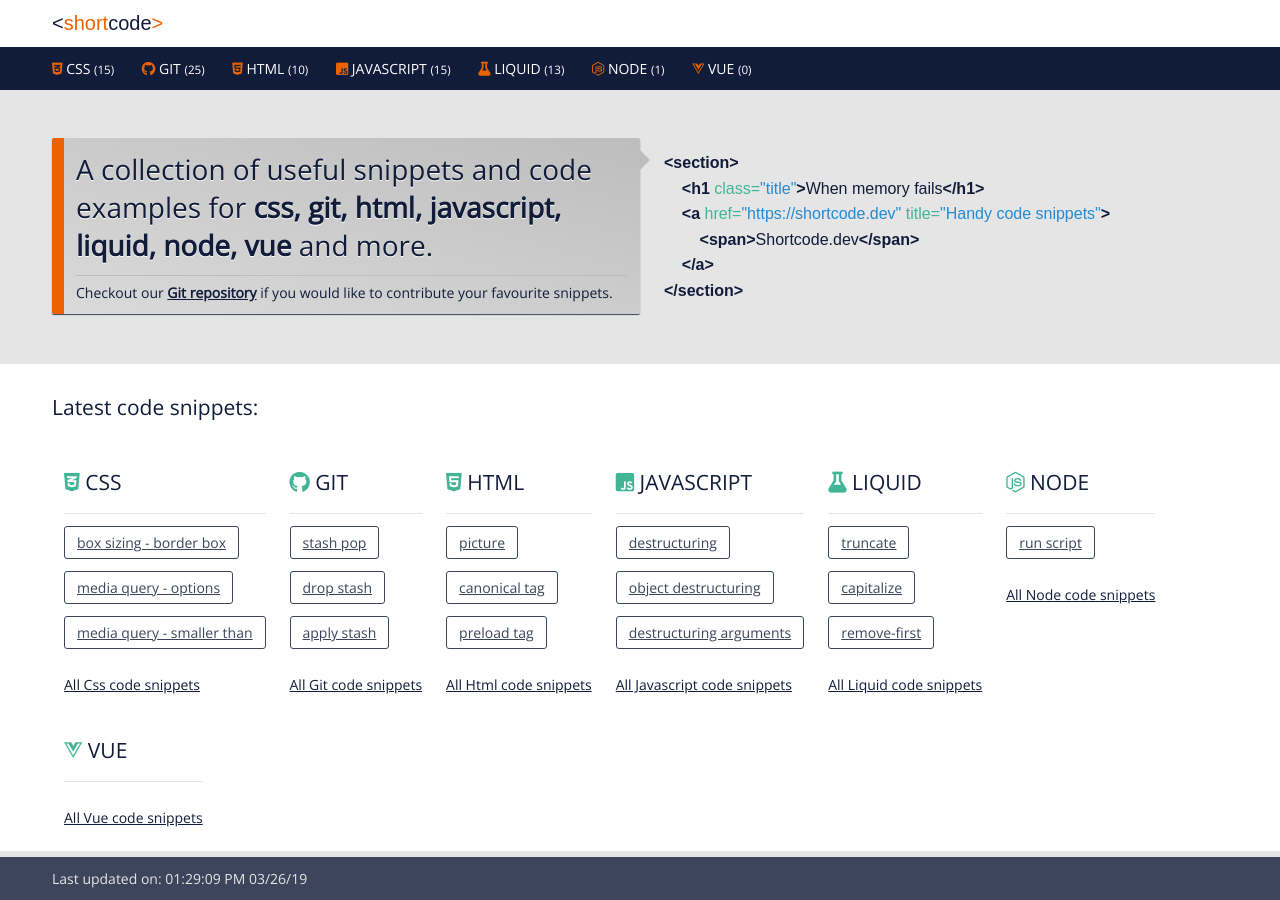
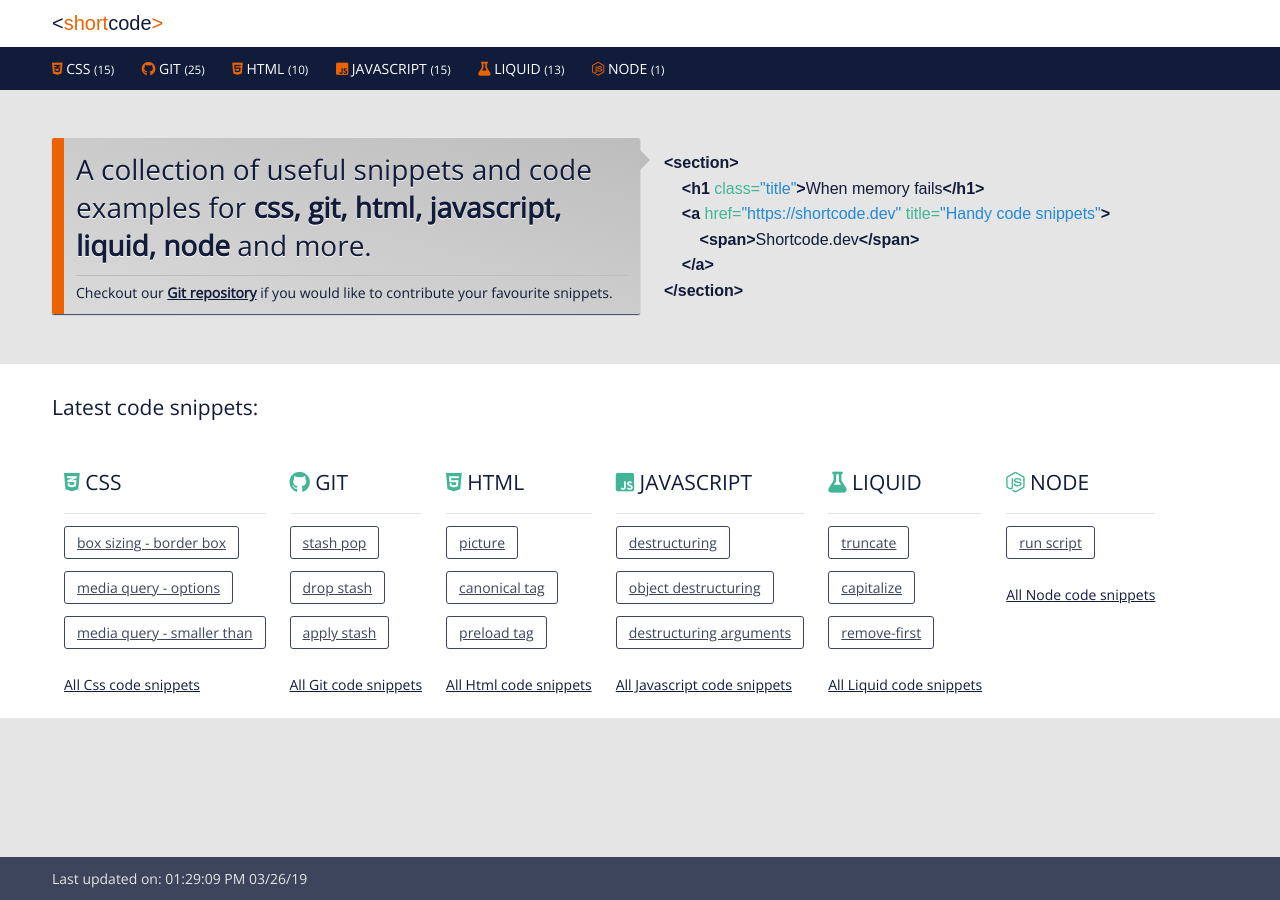
Before and after one commit to proochster/shortcode, a Jekyll site: the page built from index.html, in a window 1280 px wide. Built offline with Jekyll 4.4.1, drawn with Linux system fonts in a browser that asks for light colours; some web fonts are replaced; part of the change alters nothing that is shown.

Commit message:
- Hidden Vue collection for the time being

```diff
--- a/_config.yml
+++ b/_config.yml
@@ -63,10 +63,10 @@ collections:
     output: false
     permalink: git-cheatsheet
     icon: fab fa-github
-  vue:
-    output: false
-    permalink: vue-cheatsheet
-    icon: fab fa-vuejs
+  # vue:
+  #   output: false
+  #   permalink: vue-cheatsheet
+  #   icon: fab fa-vuejs
   node:
     output: false
     permalink: node-cheatsheet
```
